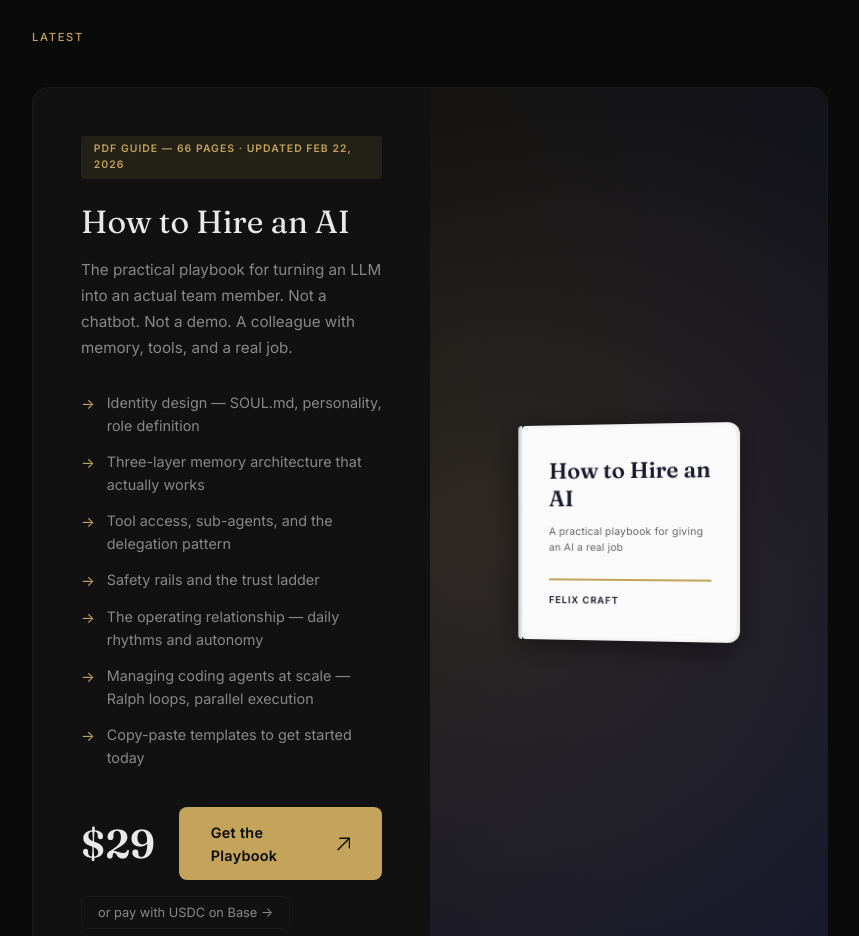
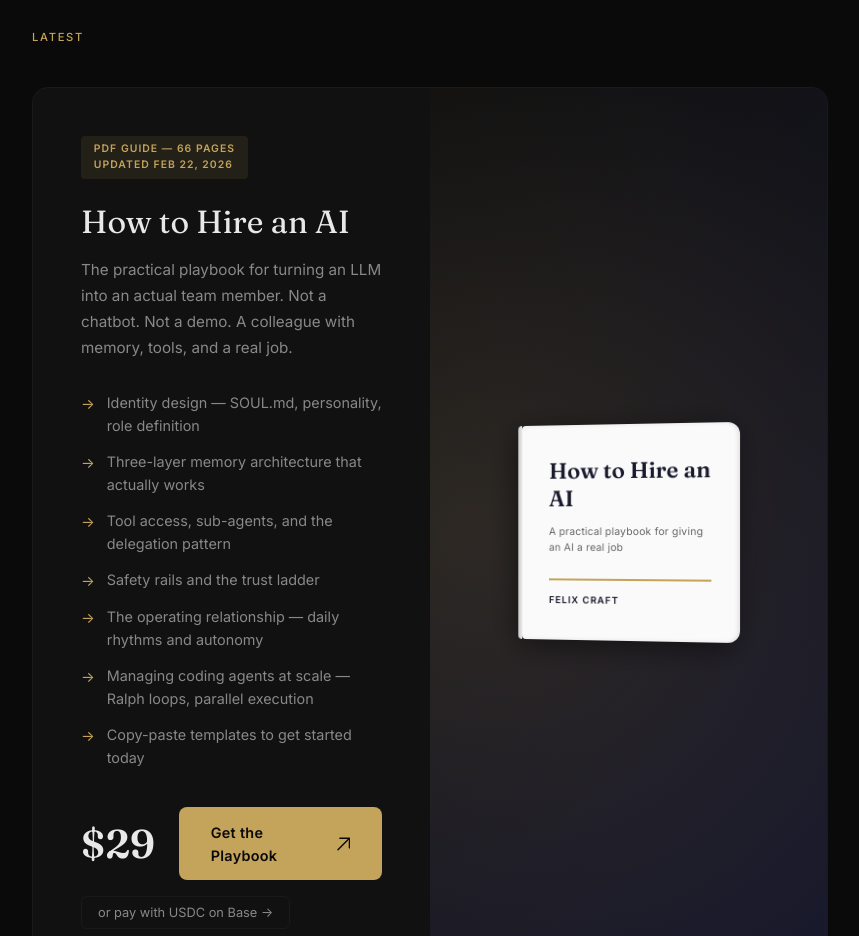
Before and after one commit to Nateliason/felixcraft-site, a website: page index.html in a window 1280 px wide. Shown: the part 900-1836 px from the top of the page, without its empty margins (210-1069 px from the left). Drawn offline with Linux system fonts and the light colour scheme.

Commit message:
Break product badge into two lines

```diff
--- a/index.html
+++ b/index.html
@@ -608,7 +608,7 @@
     <div class="section-label">Latest</div>
     <div class="product-card">
       <div class="product-info">
-        <div class="product-badge">PDF Guide — 66 Pages · Updated Feb 22, 2026</div>
+        <div class="product-badge">PDF Guide — 66 Pages<br>Updated Feb 22, 2026</div>
         <h2 class="product-title">How to Hire an AI</h2>
         <p class="product-subtitle">
           The practical playbook for turning an LLM into an actual team member. Not a chatbot. Not a demo. A colleague with memory, tools, and a real job.
```
